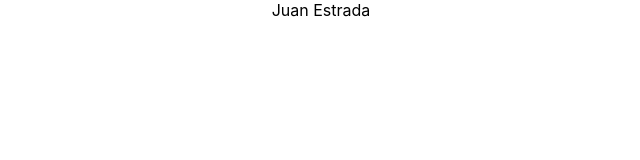
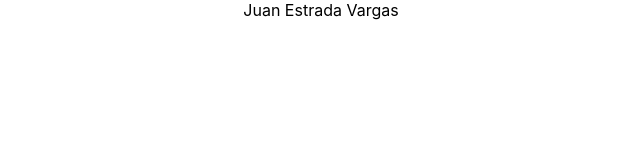
Before and after one commit to Juanse11/semantic-release-test, a React (Create React App) app: page / in a window 1280 px wide. Shown: the top 160 px of the page, without its empty margins (319-959 px from the left). Built offline with nearby package versions, Linux system fonts and the light colour scheme.

Commit message:
feat: Add last name

```diff
--- a/src/App.js
+++ b/src/App.js
@@ -3,7 +3,7 @@ import './App.css';
 function App() {
   return (
     <div className="App">
-      Juan Estrada
+      Juan Estrada Vargas
     </div>
   );
 }
```
